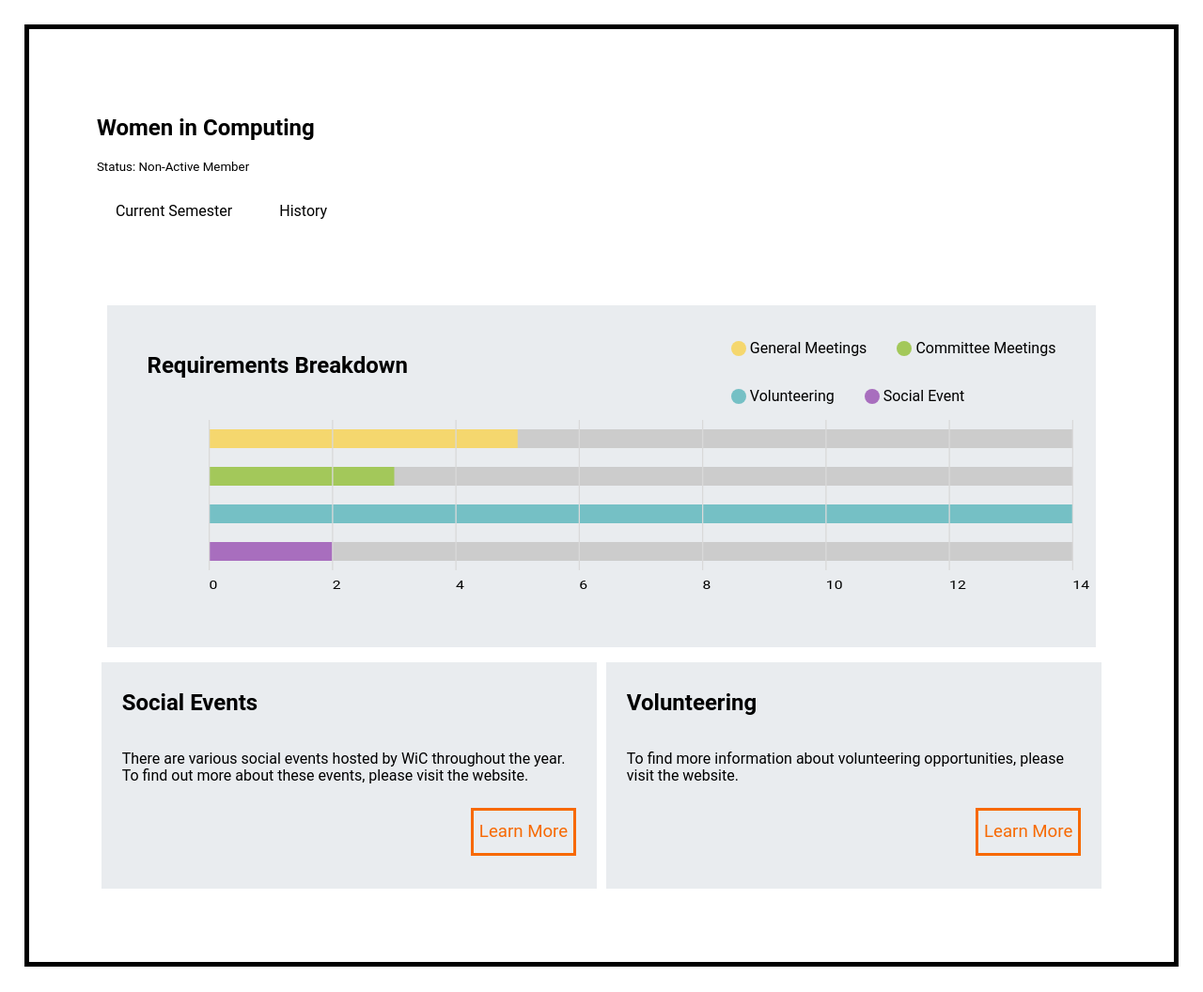
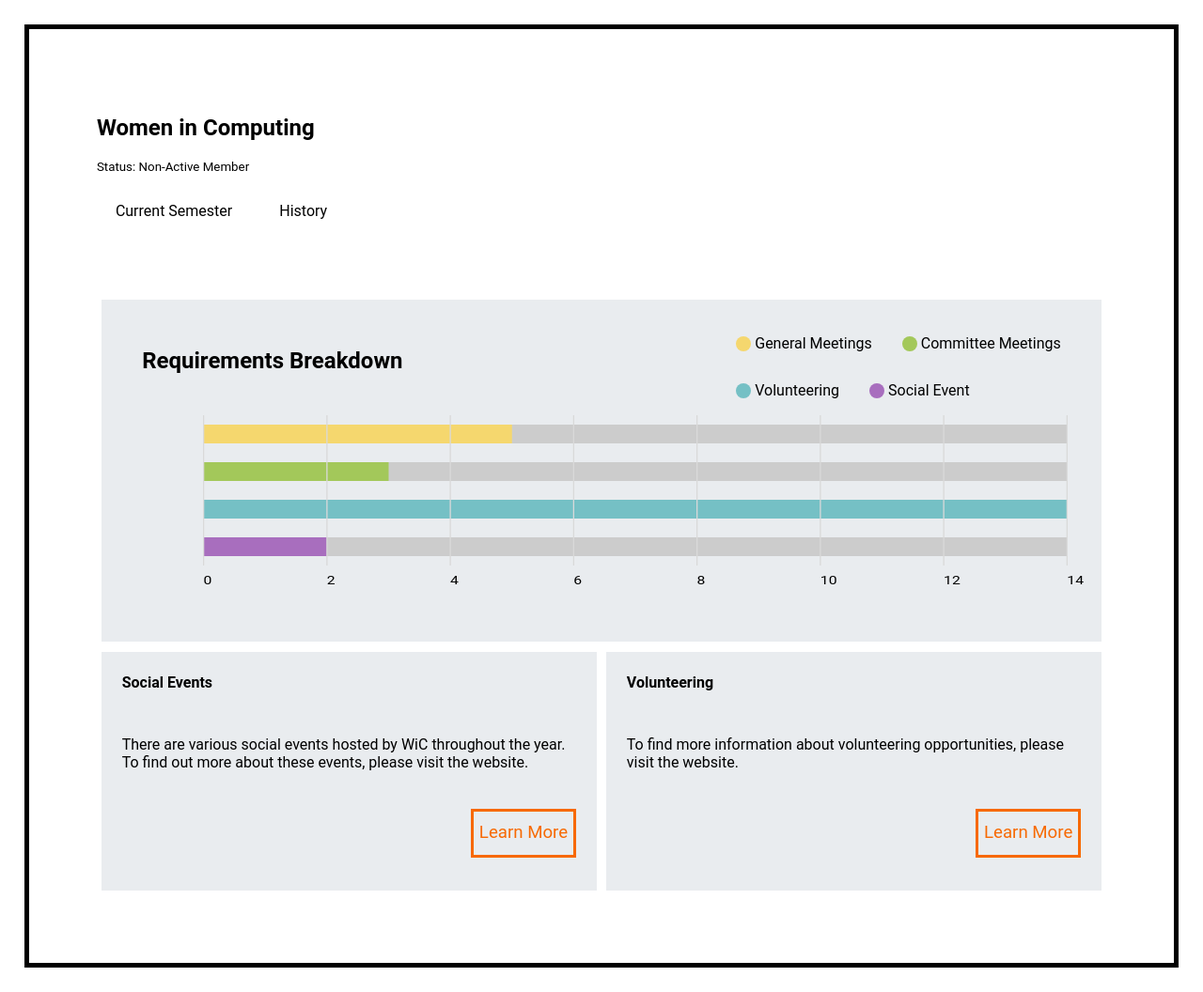
Before and after one commit to Zwork101/consortia, a Python web app: template templates/current-semester-wics.html in a window 1280 px wide. Shown: the whole page at 94% size. Before the commit the page ends 1029 px from the top, so only its background shows below. Run offline with Jinja, Linux system fonts and the light colour scheme; the template is opened without the code that fills it, so the values that code supplies are empty; some web fonts are replaced.

Commit message:
Fix alignments for some boxes.

```diff
--- a/static/css/styles.css
+++ b/static/css/styles.css
@@ -832,7 +832,7 @@ svg {
     background-color: var(--medium-gray);
     position: relative;
     padding: 2% var(--article-child-padding);
-    margin: var(--article-child-margin);
+    margin: calc(var(--article-child-margin)/2) ;
 }
 
 .wicinfo-box-gray{
--- a/templates/current-semester-wics.html
+++ b/templates/current-semester-wics.html
@@ -99,7 +99,7 @@
         </div>
 
         <section class="wicinfo-container">
-            <div class="wicinfo-box-gray">
+            <div class="info-box-gray">
                 <h2>Social Events</h2>
                 <div class="extra-info">
                     <p>
@@ -108,7 +108,7 @@
                     <button class="wiclearn-more">Learn More</button>
                 </div>
             </div>
-            <div class="wicinfo-box-gray">
+            <div class="info-box-gray">
                 <h2>Volunteering</h2>
                 <div class="extra-info">
                     <p>
```
